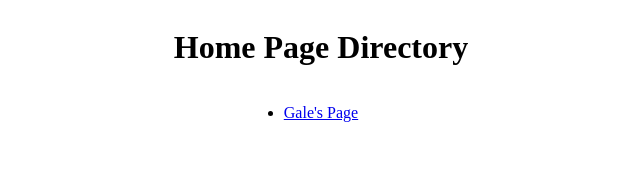
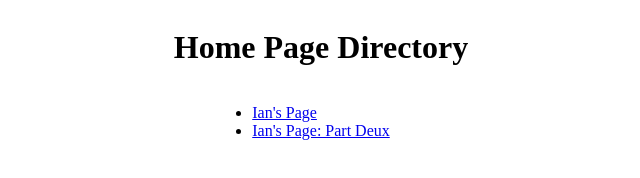
Before and after one commit to hayatae/Assignment2, a plain HTML site: page index.html in a window 1280 px wide. Shown: the whole page, without its empty margins (319-959 px from the left). Drawn offline with Linux system fonts and the light colour scheme.

Commit message:
Changes to fit the format

```diff
--- a/index.html
+++ b/index.html
@@ -11,7 +11,8 @@
     <h1>Home Page Directory</h1>
     <div>
       <ul>
-        <li><a href="gale-page.html">Gale's Page</a></li>
+        <li><a href="ian-page.html">Ian's Page</a></li>
+        <li><a href="ian-page-two.html">Ian's Page: Part Deux</a></li>
       </ul>
     </div>
   </div>
```
